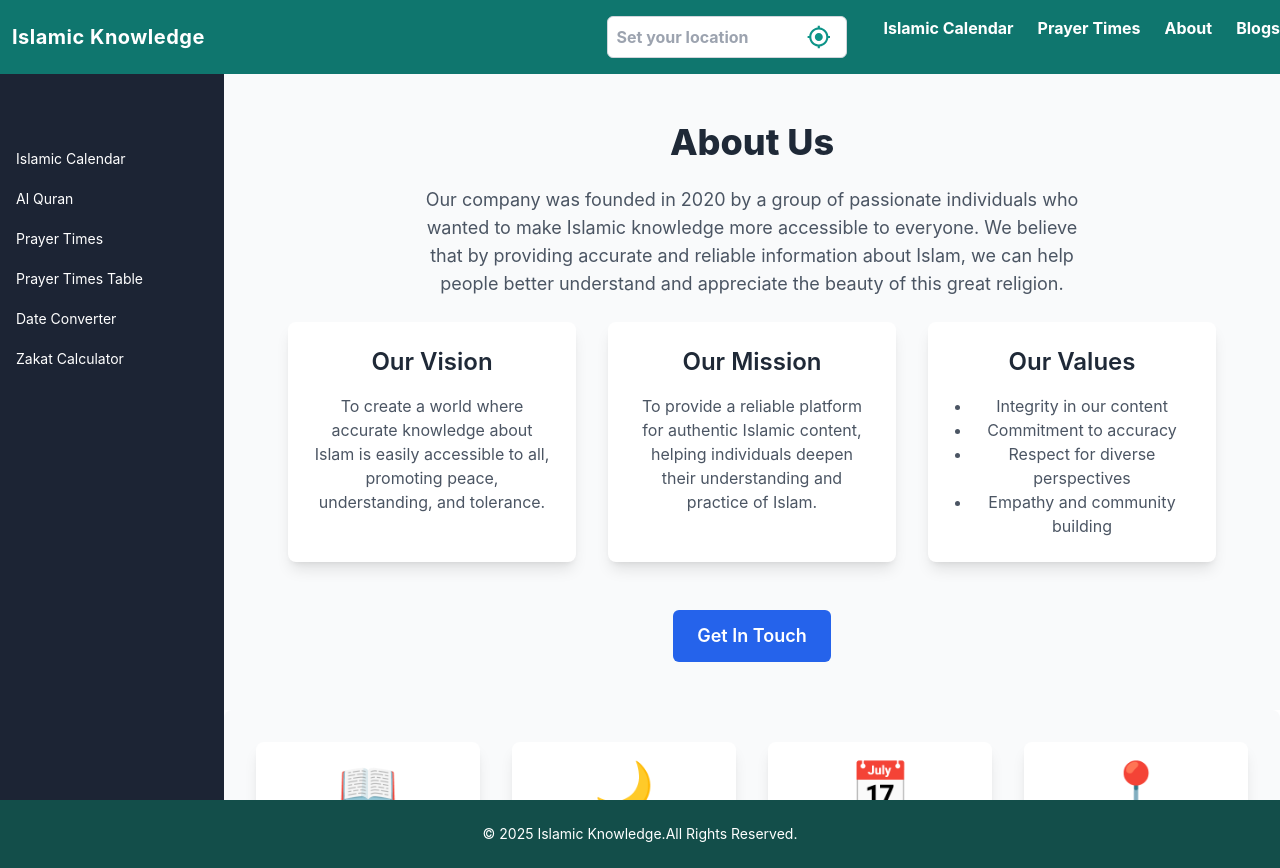
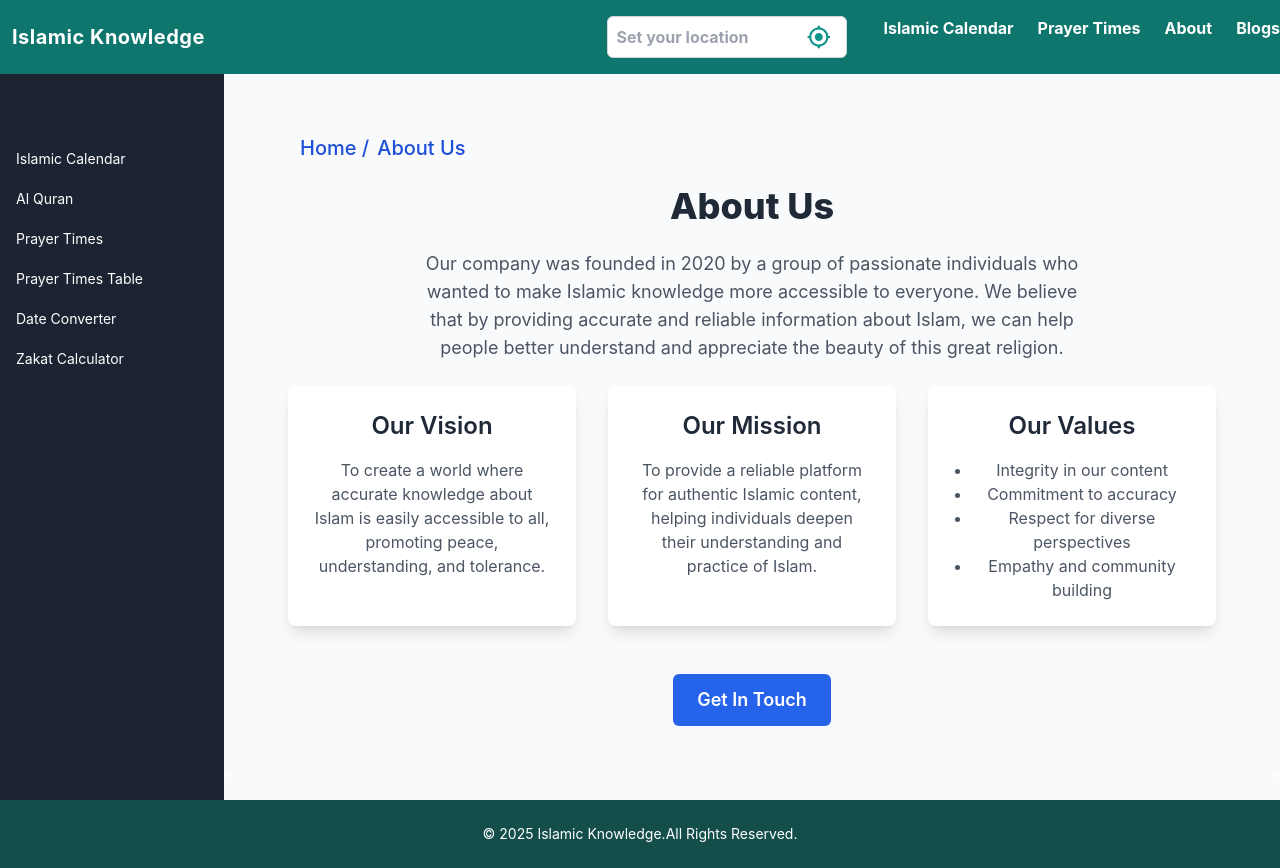
Before and after one commit to somu46/Islamic-calendar, a React (Create React App) app: page /data/about in a window 1280 px wide. Built offline with nearby package versions, Linux system fonts and the light colour scheme.

Commit message:
`Added Breadcrumb component to multiple pages`

```diff
--- a/src/Components/Breadcrumb/Breadcrumb.js
+++ b/src/Components/Breadcrumb/Breadcrumb.js
@@ -16,9 +16,6 @@ const Breadcrumb = ({ pageName,path }) => {
           </Link>
         </ol>
       </nav>
-      {/* <h2 className="text-title-md2 font-semibold text-black">
-        {pageName}
-      </h2> */}
 
     </div>
   );
--- a/src/Pages/About/About.js
+++ b/src/Pages/About/About.js
@@ -1,8 +1,10 @@
 import React from 'react';
+import Breadcrumb from '../../Components/Breadcrumb/Breadcrumb';
 
 const About = () => {
   return (
     <div className="bg-gray-50 py-12 px-6 sm:px-10 lg:px-16">
+      <Breadcrumb pageName='About Us' />
       <div className="max-w-7xl mx-auto text-center">
         <h1 className="text-4xl font-extrabold text-gray-800 mb-6">About Us</h1>
         <p className="text-lg text-gray-600 mb-6 max-w-2xl mx-auto">
--- a/src/Pages/calendar/Calendar.js
+++ b/src/Pages/calendar/Calendar.js
@@ -3,6 +3,7 @@ import axios from 'axios';
 import { MdOutlineArrowBackIos, MdOutlineArrowForwardIos } from 'react-icons/md';
 import FullYearHijriCalendar from './FullYear/FullYearHijriCalendar';
 import Indicator from './Indicator';
+import Breadcrumb from '../../Components/Breadcrumb/Breadcrumb';
 
 const IslamicCalendar = () => {
 
@@ -120,6 +121,7 @@ const IslamicCalendar = () => {
 
   return (
     <div className='bg-gradient-to-b from-green-100 to-green-50 min-h-screen p-4'>
+      <Breadcrumb pageName='Islamic Calendar' />
       <div className="flex space-x-2 sm:space-x-4 mt-2 sm:mt-0 mb-3 justify-end ">
           <button
             onClick={() => setView("monthly")}
```
